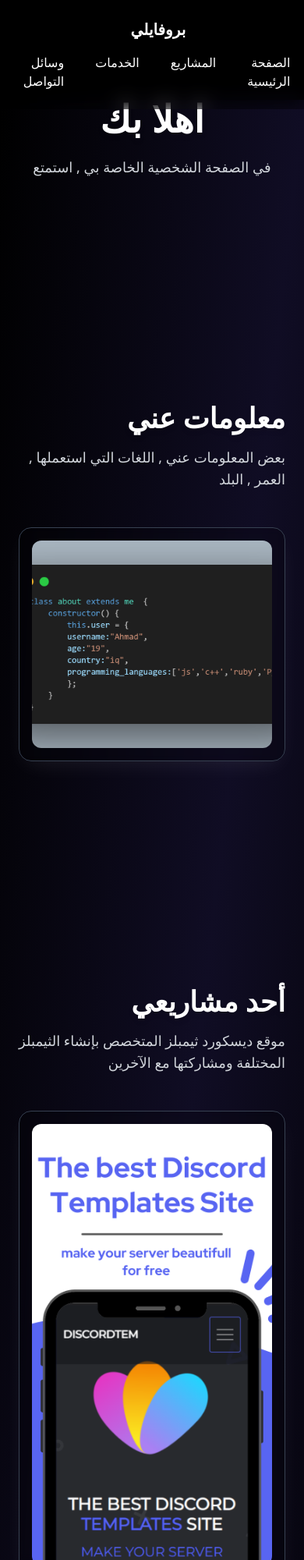
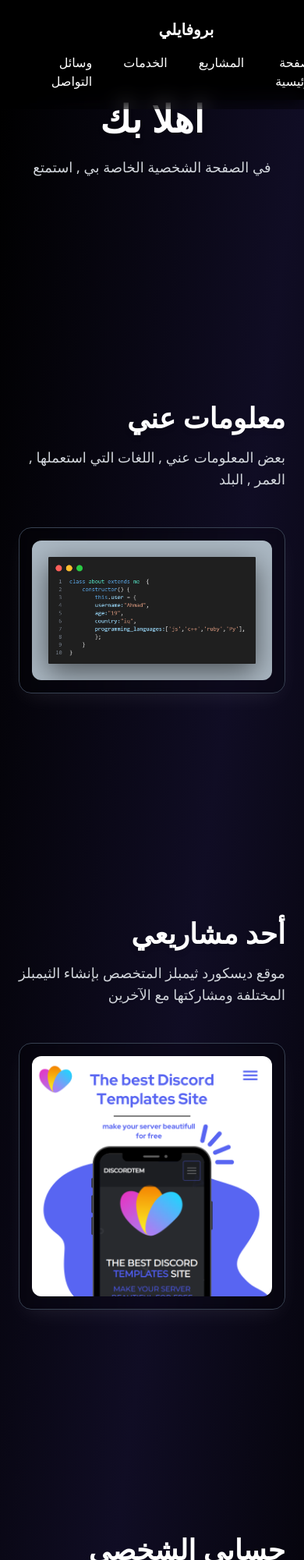
Before and after one commit to tomato186/tomato186, a plain HTML site: page index.html in a window 390 px wide. Shown: the top 2000 px of the page at 78% size. Drawn offline with nearby package versions, Linux system fonts and the light colour scheme.

Commit message:
Add files via upload

```diff
--- a/index.html
+++ b/index.html
@@ -10,7 +10,7 @@
   <body class="bg-black relative text-white">
     <div class="absolute inset-0 bg-gradient-to-br from-black via-[#14102d] to-black opacity-80 -z-10"></div>
 <header id="navbar" class="fixed top-0 w-full z-50 backdrop-blur-md bg-black/30 transition-all duration-300">
-  <nav class="relative max-w-7xl mx-auto px-6 py-6 flex flex-col md:flex-row items-center pl-10">
+  <nav class="relative max-w-7xl mx-auto px-6 py-6 flex flex-col md:flex-row items-center pl-28">
     <h1 class="text-xl font-bold text-white mb-4 md:mb-0 md:mr-4">بروفايلي</h1>
     <div class="flex-grow">
       <ul class="flex justify-center text-base md:text-lg text-white">
@@ -24,16 +24,12 @@
 </header>
 
 
-
-
-
     <main class="mt-32 px-6 max-w-6xl mx-auto space-y-72">
       <section class="text-center" data-aos="fade-up" data-aos-duration="1000">
         <h2 class="text-5xl font-extrabold text-white mb-6 drop-shadow-md">اهلا بك</h2>
         <p class="text-lg text-gray-300 drop-shadow-sm">في الصفحة الشخصية الخاصة بي , استمتع</p>
       </section>
 
-      <!-- معلومات عني -->
       <section class="flex flex-col md:flex-row items-center gap-12" data-aos="fade-up" data-aos-duration="1000">
         <div class="flex-1 text-right">
           <h2 class="text-4xl font-extrabold mb-4 drop-shadow-md">معلومات عني</h2>
@@ -41,16 +37,13 @@
             بعض المعلومات عني , اللغات التي استعملها , العمر , البلد
           </p>
         </div>
-        <div class="flex-1">
-  <div class="w-full md:w-[600px] h-[300px] bg-black/20 border border-gray-700 rounded-2xl p-4 shadow-[0_10px_30px_-10px_rgba(255,255,255,0.1)] hover:scale-105 transition-all duration-300 backdrop-blur-sm">
-    <img src="code.png" class="w-full h-full object-cover rounded-xl" />
+        <div class="flex-1 flex items-center justify-center">
+          <div class="max-w-[600px] max-h-[400px] w-fit h-fit bg-black/20 border border-gray-700 rounded-2xl p-4 shadow-[0_10px_30px_-10px_rgba(255,255,255,0.1)] hover:scale-105 transition-all duration-300 backdrop-blur-sm">
+            <img src="code.png" class="max-w-full max-h-full object-contain rounded-xl" />
           </div>
-</div>
-
         </div>
       </section>
 
-      <!-- مشروع -->
       <section class="flex flex-col md:flex-row-reverse items-center gap-12" data-aos="fade-up" data-aos-duration="1000">
         <div class="flex-1 text-right">
           <h2 class="text-4xl font-extrabold mb-4 drop-shadow-md">أحد مشاريعي</h2>
@@ -58,15 +51,13 @@
             موقع ديسكورد ثيمبلز المتخصص بإنشاء الثيمبلز المختلفة ومشاركتها مع الآخرين
           </p>
         </div>
-
-        <div class="flex-1">
-  <div class="w-full md:w-[500px] h-[600px] bg-black/20 border border-gray-700 rounded-2xl p-4 shadow-[0_10px_30px_-10px_rgba(255,255,255,0.1)] hover:scale-105 transition-all duration-300 backdrop-blur-sm">
-    <img src="discordtemps.png" class="w-full h-full object-cover rounded-xl" />
+        <div class="flex-1 flex items-center justify-center">
+          <div class="max-w-[500px] max-h-[600px] w-fit h-fit bg-black/20 border border-gray-700 rounded-2xl p-4 shadow-[0_10px_30px_-10px_rgba(255,255,255,0.1)] hover:scale-105 transition-all duration-300 backdrop-blur-sm">
+            <img src="discordtemps.png" class="max-w-full max-h-full object-contain rounded-xl" />
           </div>
         </div>
       </section>
 
-      <!-- حسابي الشخصي -->
       <section class="flex flex-col md:flex-row items-center gap-12" data-aos="fade-up" data-aos-duration="1000">
         <div class="flex-1 text-right">
           <h2 class="text-4xl font-extrabold mb-4 drop-shadow-md">حسابي الشخصي</h2>
@@ -74,14 +65,14 @@
             حسابي الشخصي في ديسكورد | الحساب الوحيد
           </p>
         </div>
-        <div class="flex-1">
-  <div class="w-full md:w-[500px] h-[500px] bg-black/20 border border-gray-700 rounded-2xl p-4 shadow-[0_10px_30px_-10px_rgba(255,255,255,0.1)] hover:scale-105 transition-all duration-300 backdrop-blur-sm">
-    <img src="account.png" class="w-full h-full object-cover rounded-xl" />
+        <div class="flex-1 flex items-center justify-center">
+          <div class="max-w-[500px] max-h-[500px] w-fit h-fit bg-black/20 border border-gray-700 rounded-2xl p-4 shadow-[0_10px_30px_-10px_rgba(255,255,255,0.1)] hover:scale-105 transition-all duration-300 backdrop-blur-sm">
+            <img src="account.png" class="max-w-full max-h-full object-contain rounded-xl" />
           </div>
         </div>
-
       </section>
     </main>
+
     <footer class="bg-black text-white mt-32 text-center">
       <div class="max-w-7xl mx-auto px-4 py-16 grid grid-cols-1 md:grid-cols-2 gap-12 text-sm justify-center items-center text-center">
         <div>
@@ -110,7 +101,6 @@
       </div>
     </footer>
 
-
     <script src="https://unpkg.com/aos@2.3.4/dist/aos.js"></script>
     <script>
       AOS.init({ once: true });
```
Lines whose indentation alone changed are shown as unchanged.
